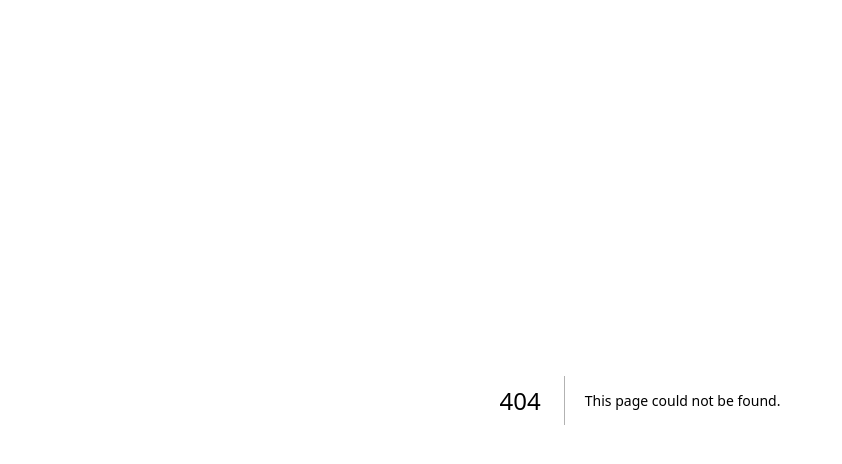
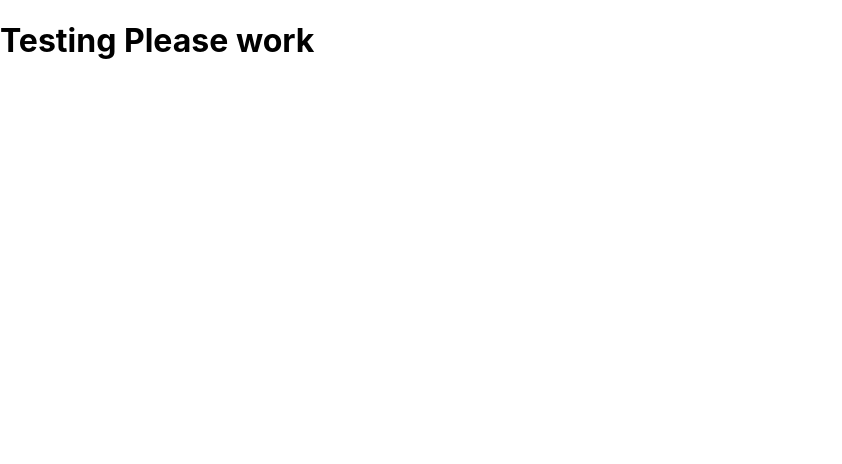
Before and after one commit to SKKUD/skklub-v3-frontend, a Next.js app: page /academic-clubs in a window 1280 px wide. Before the commit this address had no page. Shown: the top 464 px of the page, without its empty margins (0-842 px from the left). Built offline with nearby package versions, Linux system fonts and the light colour scheme.

Commit message:
testing cicd

```diff
--- a/package.json
+++ b/package.json
@@ -13,7 +13,7 @@
   "dependencies": {
     "@emotion/react": "^11.10.4",
     "@emotion/styled": "^11.10.4",
-    "next": "^13.1.1",
+    "next": "^13.1.6",
     "react": "^18.2.0",
     "react-dom": "^18.2.0"
   },
--- /dev/null
+++ b/pages/academic-clubs/index.js
@@ -0,0 +1,10 @@
+import Head from 'next/head'
+import Image from 'next/image'
+
+export default function academicClubs() {
+  return (
+    <div>
+      <h1>Testing Please work</h1>
+    </div>
+  )
+}
```
Also changed, not shown: 2 other files (tests, documents, lock files or other folders).
